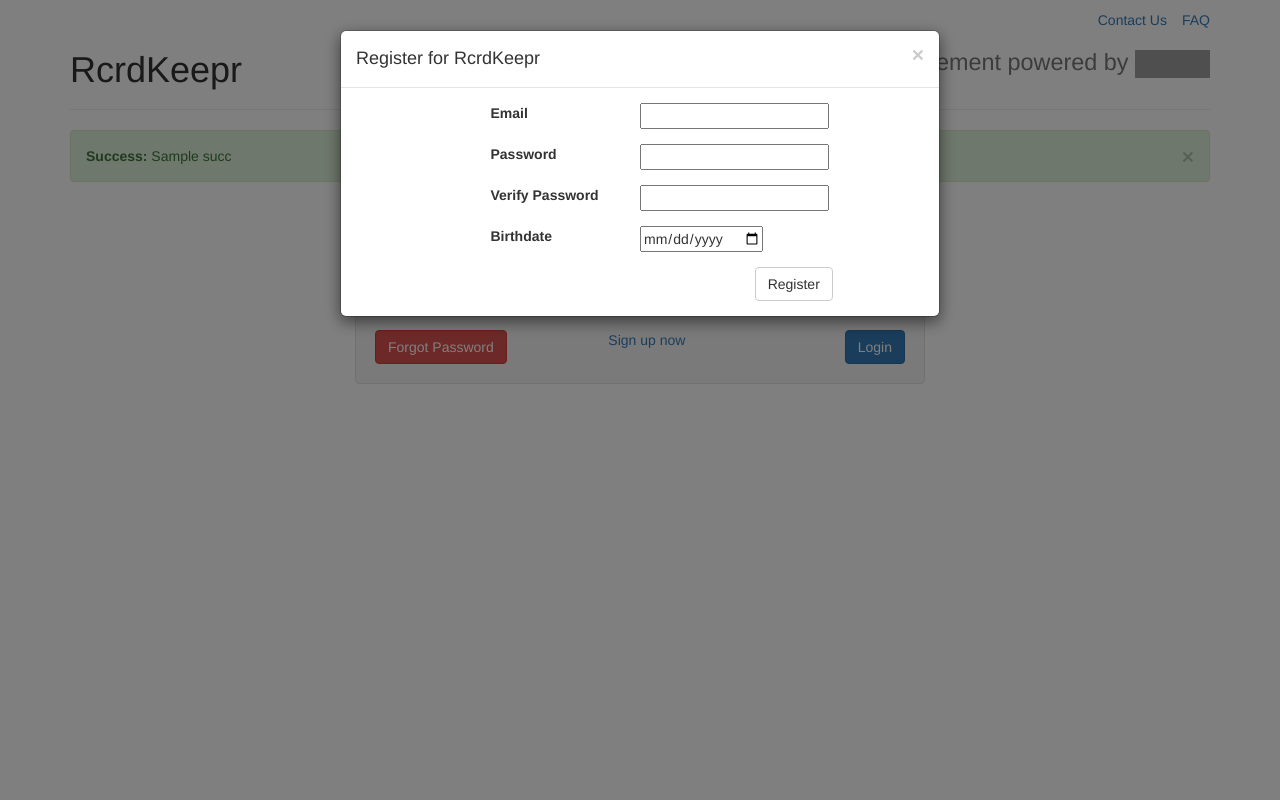
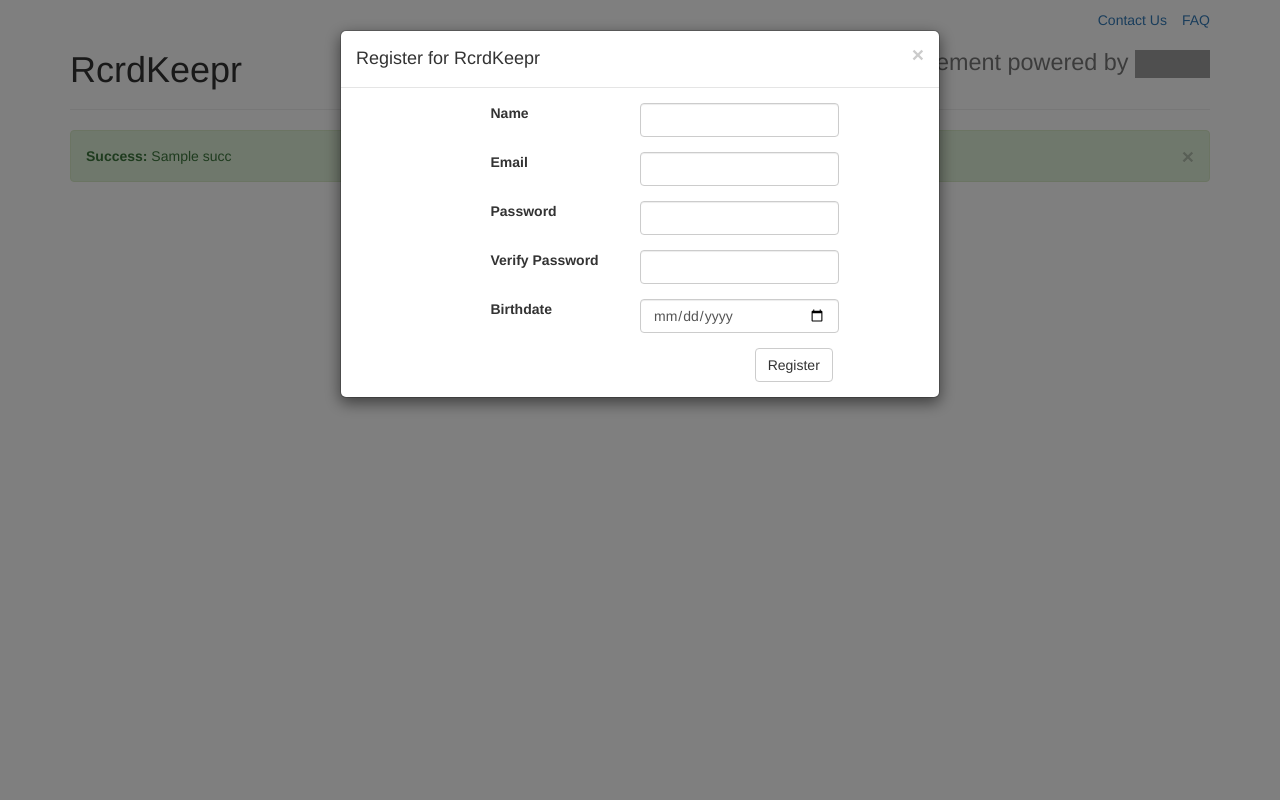
Before and after one commit to justinrsmith/RcrdKeeper, a Flask app: template rcrdkeepr/templates/login.html in a window 1280 px wide, after a click on "Sign up now". Run offline with Flask 2, Linux system fonts and the light colour scheme; the template is opened without the code that fills it: most values are stand-ins (such as "Sample title", 1, 10 or a date in 2020); parts of the project's set-up code (start-up, migrations or seed data) failed here and were passed over; some libraries are stand-ins or nearby versions; grey boxes are pictures that could not be loaded.

Commit message:
various ui tweaks (welcome message, icon arrangement, etc.')

```diff
--- a/rcrdkeepr/static/rcrd-styles.css
+++ b/rcrdkeepr/static/rcrd-styles.css
@@ -130,4 +130,11 @@
 
 .new_record {
   margin-bottom: 0px;
+  height: 0px;
 }
+
+#welcome {
+  padding: 7px;
+  height: 34px;
+  margin: 0px;
+}
--- a/rcrdkeepr/templates/base.html
+++ b/rcrdkeepr/templates/base.html
@@ -45,6 +45,7 @@
         </div>
             <div class="row hidden-xs" id="input">
                 <div class="hidden-xs col-md-9">
+                    <div class="alert alert-success" id="welcome">Welcome back, {{ user_name }}</div>
                     <form class="new_record form-inline" action="/submit/grid" method="post" role="form" style="visibility:hidden;">
                         <div class="form-group">
                             <input type="text" class="form-control" id="artist" name="artist" placeholder="Enter Artist Name">
--- a/rcrdkeepr/templates/home.html
+++ b/rcrdkeepr/templates/home.html
@@ -17,12 +17,6 @@
 		    			</button>
 	    			</div>
 	   			</div>
-	   			<!--<div class="col-md-1 col-xs-2 col-xs-offset-4 col-md-offset-9 view_holder"></div>
-   				<div class="col-md-1 col-xs-2 refresh_holder">
-   					<button class=" btn btn-default btn-md refresh">
-   						<span class="glyphicon glyphicon-refresh"></span>
-   					</button>
-   				</div>-->
    				<div class="col-md-2 col-md-offset-9 col-xs-6">
 	   				<div class="btn-group view_controls">
 	   					<button type="button" class="btn btn-default btn-md refresh">
--- a/rcrdkeepr/templates/login.html
+++ b/rcrdkeepr/templates/login.html
@@ -84,12 +84,22 @@
                         <form class="register_form form-horizontal" action="/register" method="post">
                             <div class="col-md-3 col-md-offset-3">
                                 <div class="form-group">
+                                    <label for="name">Name</label>
+                                </div>
+                            </div>
+                            <div class="col-md-4">
+                                <div class="form-group">
+                                    <input class="form-control" type="text" id="name" name="name"></input>
+                                </div>
+                            </div>
+                            <div class="col-md-3 col-md-offset-3">
+                                <div class="form-group">
                                     <label for="artist">Email</label>
                                 </div>
                             </div>
                             <div class="col-md-4">
                                 <div class="form-group email">
-                                    <input type="text" id="email" name="email"></input>
+                                    <input class="form-control" type="text" id="email" name="email"></input>
                                 </div>
                             </div>
                             <div class="col-md-3 col-md-offset-3">
@@ -99,7 +109,7 @@
                             </div>
                             <div class="col-md-4">
                                 <div class="form-group">
-                                    <input type="password" id="register_password" name="register_password"></input>
+                                    <input class="form-control" type="password" id="register_password" name="register_password"></input>
                                 </div>
                             </div>
                             <div class="col-md-3 col-md-offset-3">
@@ -109,7 +119,7 @@
                             </div>
                             <div class="col-md-4">
                                 <div class="form-group">
-                                    <input type="password" id="verify_password" name="verify_password"></input>
+                                    <input class="form-control" type="password" id="verify_password" name="verify_password"></input>
                                 </div>
                             </div>
                             <div class="col-md-3 col-md-offset-3">
@@ -119,7 +129,7 @@
                             </div>
                             <div class="col-md-4">
                                 <div class="form-group">
-                                    <input type="date" id="birthdate" name="birthdate"></input>
+                                    <input class="form-control" type="date" id="birthdate" name="birthdate"></input>
                                 </div>
                             </div>
                             <div class="col-md-3 col-md-offset-8">
--- a/rcrdkeepr/templates/rcrdkeepr-js.js
+++ b/rcrdkeepr/templates/rcrdkeepr-js.js
@@ -1,8 +1,9 @@
 $('.sub').click(function(e){
     e.preventDefault()
-    var artist = $(this).parents('div.record_input').find('#artist').val()
-    var album = $(this).parents('div.record_input').find('#album').val()
-
+    var artist = $('#artist').val()
+    var album = $('#album').val()
+    console.log(artist)
+    console.log(album)
     if($('.albums').find('table.list').attr('class') !== undefined){
         $('.new_record').attr('action', '/submit/list')
 
@@ -323,6 +324,7 @@ $(document).on('click', '#contact_sub', function(e){
 })
 
 $(document).on('click', '.add', function(){
+    $('#welcome').remove()
     $('#input').removeClass('hidden-xs').children('div:first').removeClass('hidden-xs')
     $('.new_record').css('visibility','visible').hide().fadeIn('slow')
     $(this).removeClass('add')
--- a/rcrdkeepr/views.py
+++ b/rcrdkeepr/views.py
@@ -61,7 +61,9 @@ def register():
         else:
             hash_pw = generate_password_hash(request.form['register_password'])
 
-            response = users.insert({'email': request.form['email'],
+            response = users.insert({
+                          'name': request.form['name'],
+                          'email': request.form['email'],
                           'password': hash_pw,
                           'birthdate': request.form['birthdate'],
                           'key': None}).run(g.rdb_conn)
@@ -94,6 +96,7 @@ def login():
             email = c['email']
             password = c['password']
             session['user'] = c['id']
+            session['user_full_name'] = c['name']
 
         if not 'email' in locals():
             email = None
@@ -158,7 +161,8 @@ def home(page=1):
                             size=size,
                             page=page,
                             status_next=status_next,
-                            status_prev=status_prev)
+                            status_prev=status_prev,
+                            user_name = session['user_full_name'])
 
 
 
--- a/runserver.py
+++ b/runserver.py
@@ -37,4 +37,4 @@ if __name__ == "__main__":
     if args.run_setup:
         dbSetup()
     else:
-        app.run(host='192.168.1.95', port=4000, debug=True)
+        app.run(host='10.0.0.8', port=4000, debug=True)
```
Also changed, not shown: rcrdkeepr/templates/new_record.html (+6 -6 lines), rcrdkeepr/templates/records.html (+7 -6 lines).
